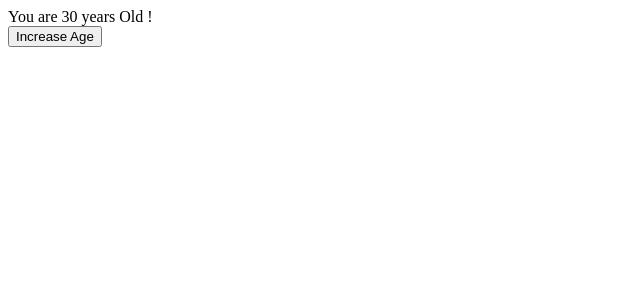
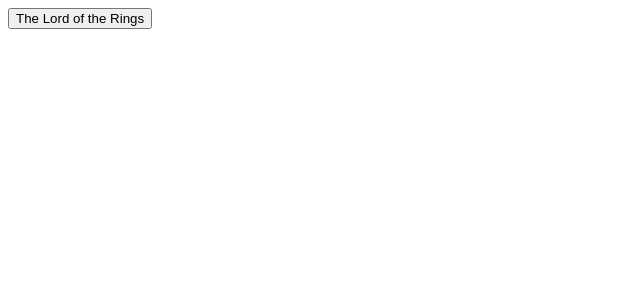
Before and after one commit to GlazMichelFranckDodo225/react-introduction-url, a React (Create React App) app: page / in a window 1280 px wide. Shown: the top 300 px of the page, without its empty margins (0-640 px from the left). Built offline with nearby package versions, Linux system fonts and the light colour scheme.

Commit message:
The Surprising Behaviors of the States - V1

```diff
--- a/src/App.jsx
+++ b/src/App.jsx
@@ -1,14 +1,26 @@
 // import { Greetings } from "./Greetings";
 // import { Bank } from "./exos/Bank";
 
-import { AgeCounter } from "./AgeCounter";
+import { useState } from "react";
+// import { AgeCounter } from "./AgeCounter";
 
 export function App() {
+    const [movie, setMovie] = useState("The Lord of the Rings");
+
+    function updateMovie() {
+        setMovie("Fight Club");
+
+        console.log(movie);
+    }
+
+    console.log(movie);
+
     console.log("App Component Rerendering");
 
     return (
         <>
-            <AgeCounter />
+            {/* <AgeCounter /> */}
+            <button onClick={updateMovie}>{movie}</button>
         </>
     )
 
```
